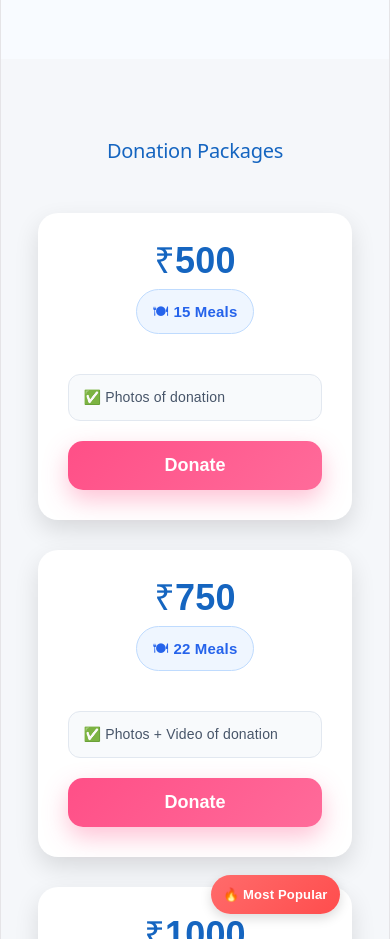
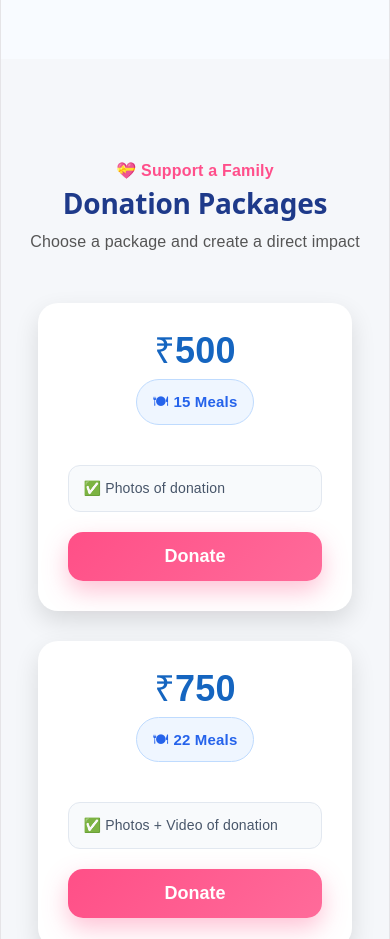
Before and after one commit to paranthaaloo52-boop/foodbox-foundation, a React (Vite) app: page / in a window 390 px wide. Shown: the part 3180-4119 px from the top of the page. Built offline with nearby package versions, Linux system fonts and the light colour scheme; no server answers; the database is empty.

Commit message:
fix mobile menu close on outside click

```diff
--- a/src/App.css
+++ b/src/App.css
@@ -643,7 +643,7 @@ line-height: 1.05;
   display: flex;
   flex-direction: column;
   overflow: hidden;
-  z-index: 1000;
+  z-index: 1001;
 }
 
 .mobile-menu a {
@@ -1583,3 +1583,27 @@ right: 12px;
 
   border: 1px solid #bfdbfe;
 }
+.section-title {
+  text-align: center;
+ margin: 20px 0 50px;
+}
+
+.section-title span {
+  display: block;
+  color: #ff4f8b;
+  font-weight: 700;
+  font-size: 16px;
+  margin-bottom: 5px;
+}
+
+.section-title h2 {
+  font-size: 28px;
+  font-weight: 800;
+  color: #1e3a8a;
+  margin-bottom: 10px;
+}
+
+.section-title p {
+  font-size: 16px;
+  color: #555;
+}
--- a/src/App.jsx
+++ b/src/App.jsx
@@ -222,10 +222,14 @@ setSelectedPackageForDonation(null);
   onClick={() => setMenuOpen(false)}
   style={{
     position: "fixed",
-        inset: 0,
+    top: 0,
+    left: 0,
+    width: "100%",
+    height: "100vh",
     zIndex: 999,
+    background: "transparent",
   }}
-    ></div>
+/>
 
     <div
   className="mobile-menu"
@@ -385,7 +389,11 @@ setSelectedPackageForDonation(null);
   </p>
 </section>
       <section className="donation-packages" id="donate">
+        <div className="section-title">
+  <span>💝 Support a Family</span>
   <h2>Donation Packages</h2>
+  <p>Choose a package and create a direct impact</p>
+</div>
         <div className="package-grid">
           {packages.map((pkg) => (
             <div key={pkg.id} className="package-card">
```
Lines whose indentation alone changed are shown as unchanged.
